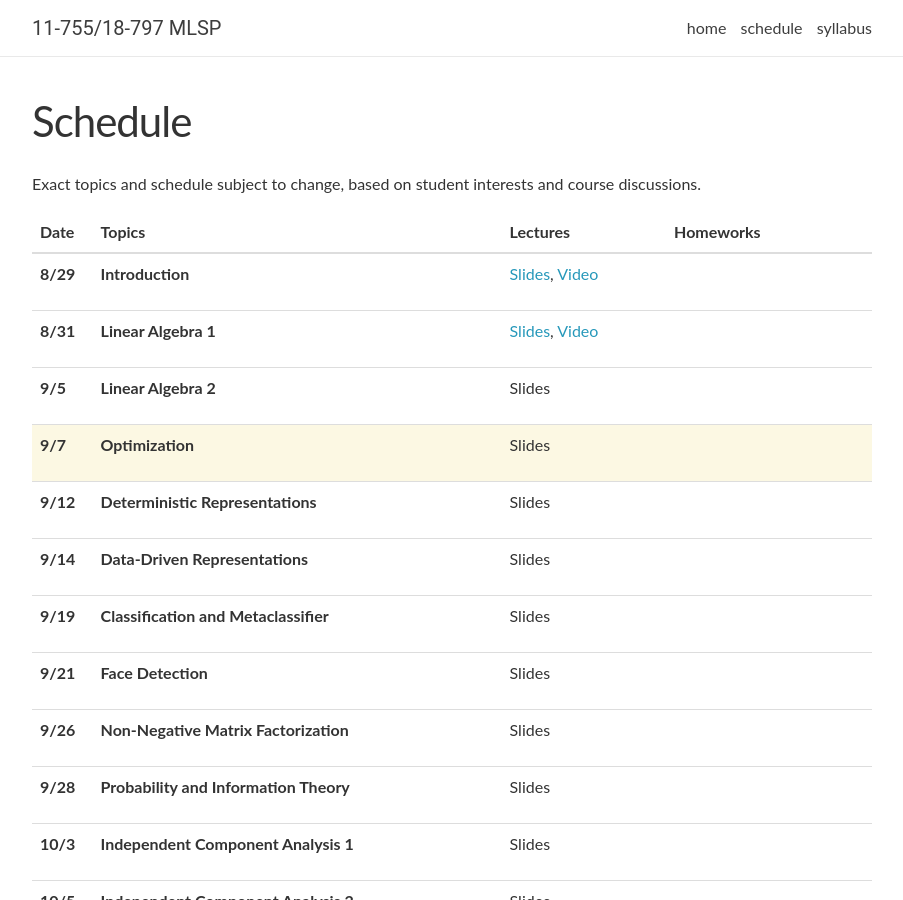
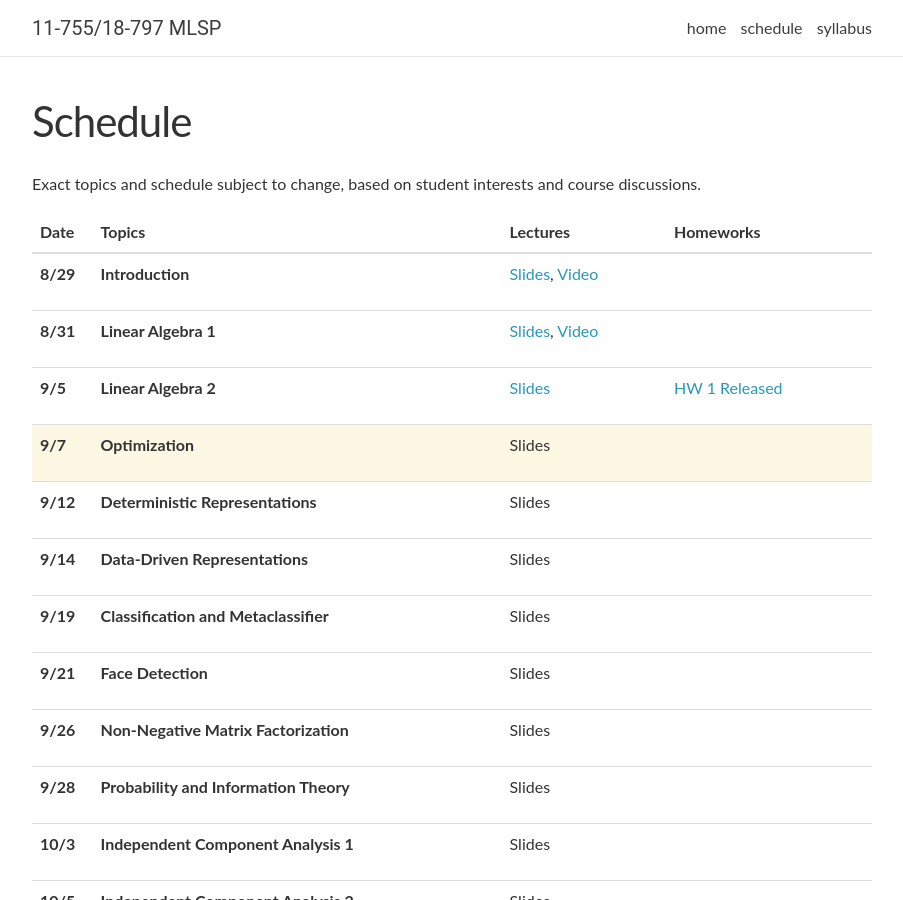
Before and after one commit to cmu-mlsp/cmu-11-755-website, a Jekyll site: the page built from fall2023/_pages/schedule.md, in a window 1280 px wide and 900 px high. Shown: the whole window, without its empty margins (188-1091 px from the left). Built offline with Jekyll 4.4.1, drawn with Linux system fonts in a browser that asks for light colours; nearby versions of some CDN libraries; comment, search, counter and statistics services are not loaded.

Commit message:
HW1 released

```diff
--- a/_data/lectures_2023.yml
+++ b/_data/lectures_2023.yml
@@ -22,9 +22,9 @@
     <strong>Linear Algebra 2</strong>
   topics:
   lectures: >
-    Slides
+    <a href="https://piazza.com/class_profile/get_resource/lltl7rebh4r4p1/llz9e3c7kt44g7">Slides</a>
   readings:
-  Homeworks:
+  Homeworks: <a href="https://piazza.com/class_profile/get_resource/lltl7rebh4r4p1/lm6v5dvuqjb2gl">HW 1 Released</a>
 
 - date: 9/7
   title: >
```
